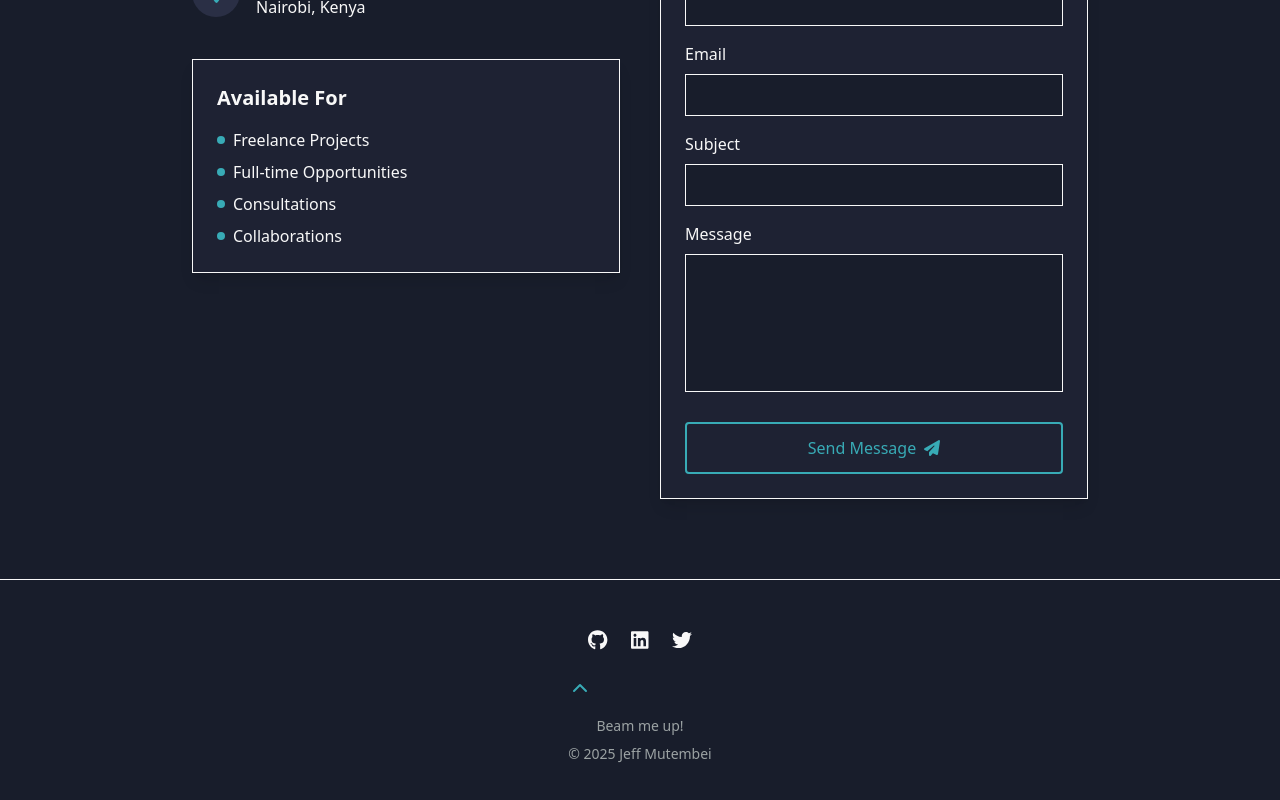
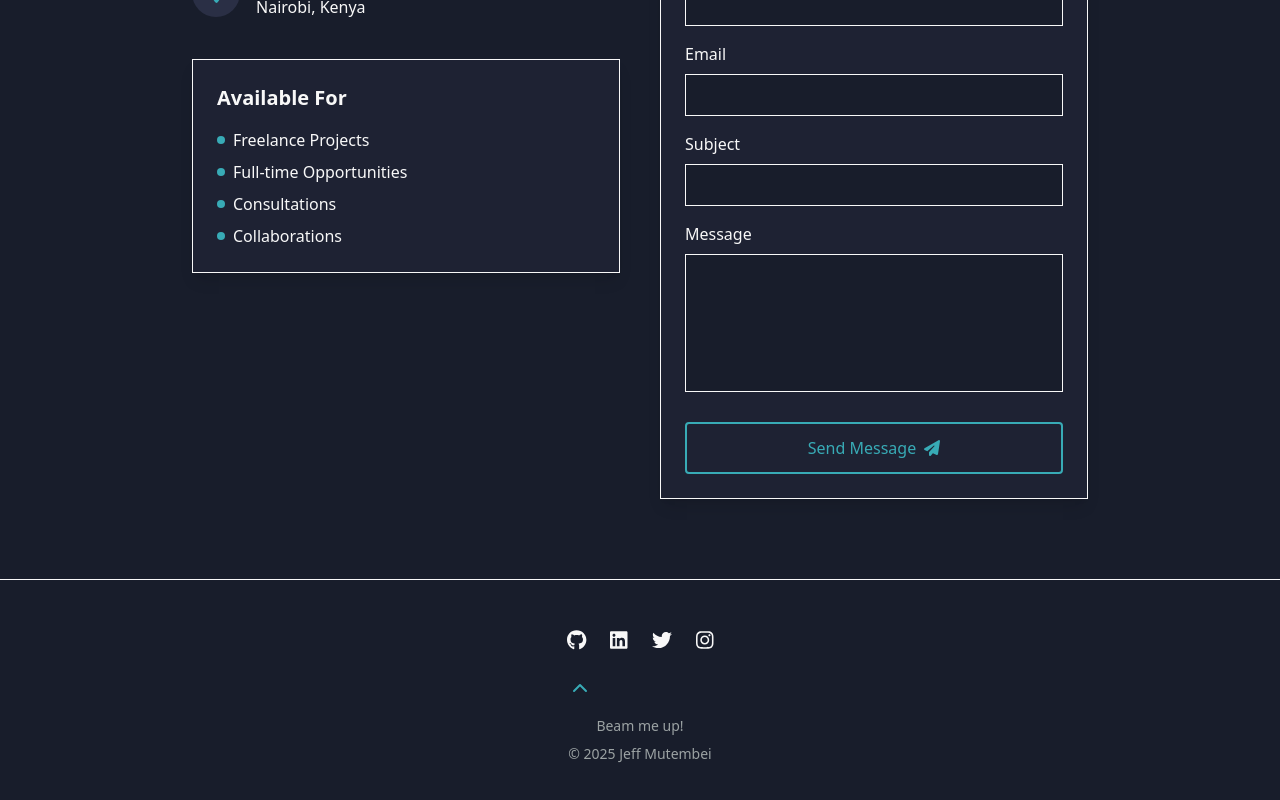
Before and after one commit to jeff203-del/jeff-mutembei-portfolio, a React (Vite) app: page / in a window 1280 px wide. Shown: the part 4860-5660 px from the top of the page. Built offline with nearby package versions, Linux system fonts and the light colour scheme.

Commit message:
Update Footer.tsx

```diff
--- a/src/components/Footer.tsx
+++ b/src/components/Footer.tsx
@@ -41,6 +41,15 @@ const Footer = () => {
             >
               <FontAwesomeIcon icon={faTwitter} size="lg" />
             </a>
+             <a
+              href="https://instagram.com/ady_zmr"
+              target="_blank"
+              rel="noopener noreferrer"
+              className="text-light hover:text-secondary transition-colors"
+              aria-label="Instagram"
+            >
+              <FontAwesomeIcon icon={faInstagram} size="lg" />
+            </a>
 
           </div>
           <div className="text-center">
```
